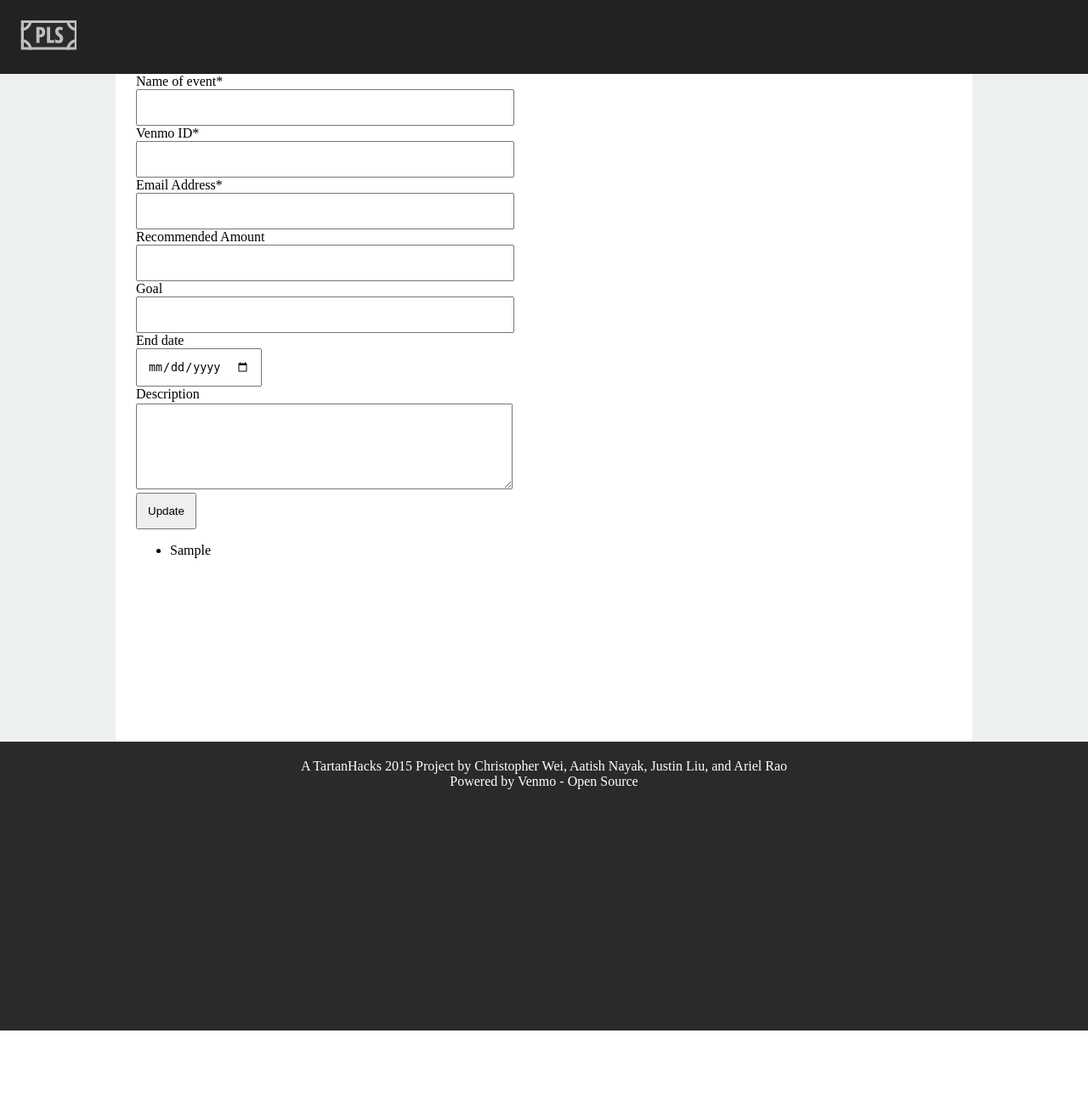
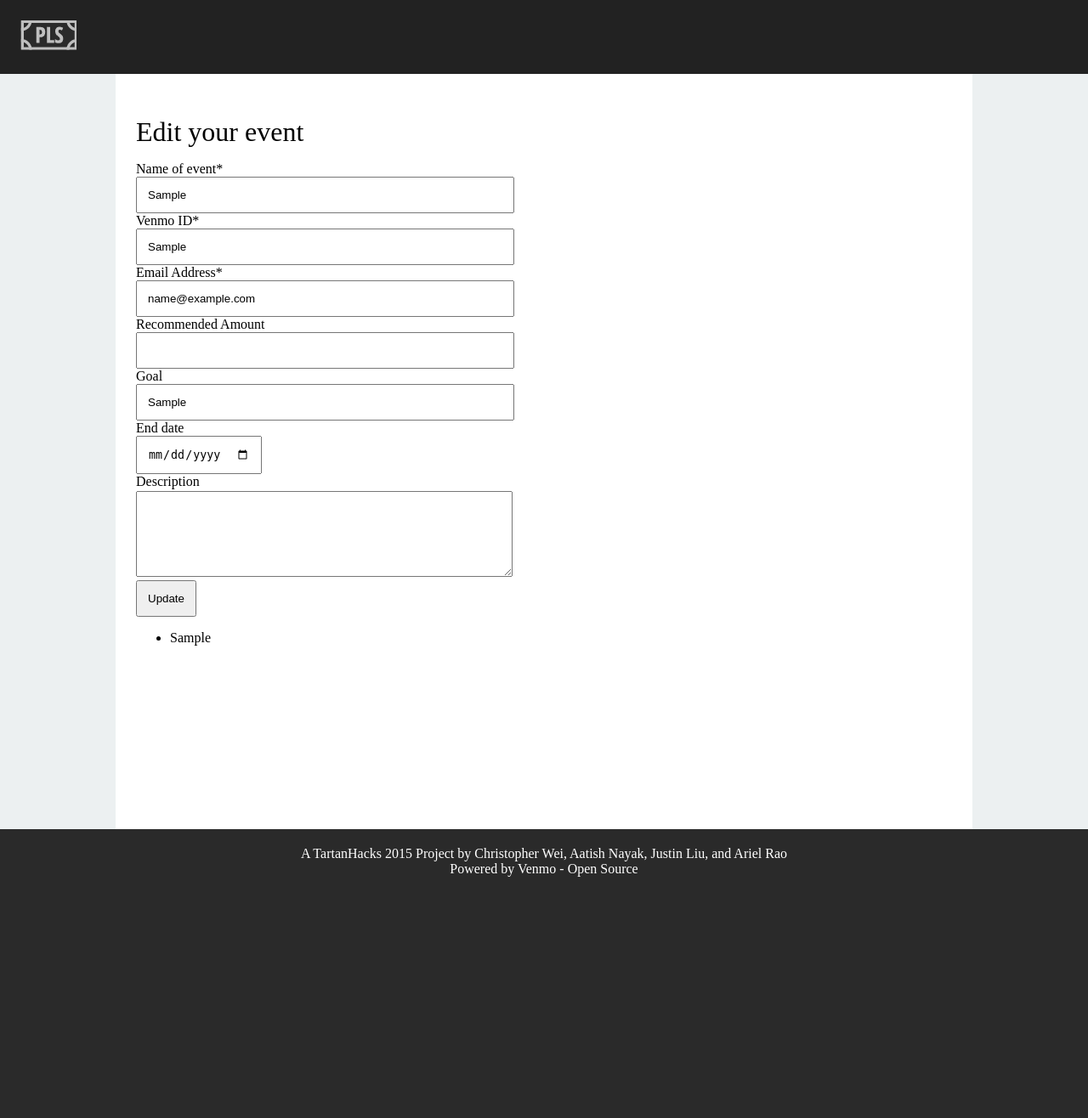
Before and after one commit to nayak16/TartanHacks-2015, a Django app: template app/templates/app/admin.html in a window 1280 px wide. Shown: the whole page at 85% size. Before the commit the page ends 1213 px from the top, so only its background shows below. Run offline with Django 3.2, Linux system fonts and the light colour scheme; the template is opened without the code that fills it: most values are stand-ins (such as "Sample title", 1, 10 or a date in 2020); some libraries are stand-ins or nearby versions.

Commit message:
Admin and event page working

```diff
--- a/DjangoWebProject/urls.py
+++ b/DjangoWebProject/urls.py
@@ -17,7 +17,9 @@ urlpatterns = patterns('',
     url(r'^index.html', 'app.views.home', name='home'),
     url(r'^new_event', 'app.views.new_event'),
     url(r'^create_event', 'app.views.create_event'),
+    url(r'^edit_event', 'app.views.edit_event'),
     url(r'^event/(?P<event_id>\w+)', 'app.views.display_event'),
+    url(r'^admin/(?P<event_id>\w+)', 'app.views.admin_event'),
     url(r'^contact$', 'app.views.contact', name='contact'),
     url(r'^about', 'app.views.about', name='about'),
     url(r'^login/$',
--- a/app/models.py
+++ b/app/models.py
@@ -14,6 +14,8 @@ class Event(models.Model):
 	total = models.DecimalField(max_digits = 6, decimal_places = 2)
 	desc = models.TextField(null=True)
 	goal = models.IntegerField()
+	date = models.DateField()
+	email = models.EmailField()
 
 	def __unicode__(self):
 		return self.hashString+" "+self.name
--- a/app/static/app/css/event.css
+++ b/app/static/app/css/event.css
@@ -26,6 +26,14 @@ a:link {
 	width:960px;
 	padding:0px 24px 0px 24px;
 }
+.title_text {
+	margin-top: 32px;
+	margin-bottom:16px;
+	font-size: 32px;
+	font-weight:300;
+
+}
+
 #event_header{
 	padding:24px 0px 24px 0px;
 }
--- a/app/templates/app/admin.html
+++ b/app/templates/app/admin.html
@@ -11,21 +11,40 @@
       <a href="/index.html"><img border="0" src="/static/app/content/grey_logo.png"></a>
     </div>
   	<div class="main">
-       <form action="/create_event" method="POST">
+      <br>
+      <div class="title_text">Edit your event</div>
+       <form action="/edit_event" method="POST">
         {% csrf_token %}
-        <div class="input_fieldname">Name of event*</div><input type="text" name="name" size="50" required><br>
+        <input type="hidden" name="hashString" value={{hashString}}>
+        <div class="input_fieldname">Name of event*</div><input type="text" name="name" size="50" value={{name}} required><br>
         <div class="error_msg" id="error_event_name"></div>
-        <div class="input_fieldname">Venmo ID*</div><input type="text" name="admin" size="50" required><br>
+        <div class="input_fieldname">Venmo ID*</div><input type="text" name="admin" size="50" value={{admin}} required><br>
         <div class="error_msg" id="error_venmo_id"></div>
-        <div class="input_fieldname">Email Address*</div><input type="email" name="email" size="50" required><br>
+        <div class="input_fieldname">Email Address*</div><input type="email" name="email" size="50" value={{email}} required><br>
         <div class="error_msg" id="error_venmo_id"></div>
         <div class="input_fieldname">Recommended Amount</div><input type="text"  name="rec_amt" size="50"><br>
         <div class="error_msg" id="error_rec_amount"></div>
-        <div class="input_fieldname">Goal</div><input type="text"  name="goal" size="50"><br>
+        <div class="input_fieldname">Goal</div>
+        {% if goal %}
+        <input type="text"  name="goal" value={{goal}} size="50">
+        {% else %}
+        <input type="text"  name="goal" size="50">
+        {% endif %}
+        <br>
         <div class="error_msg" id="error_goal"></div>
-        <div class="input_fieldname">End date</div><input type="date"  name="end_date" size="50"><br>
+        <div class="input_fieldname">End date</div>
+        {% if date %}
+        <input type="date"  name="end_date" size="50" value={{date}}><br>
+        {% else %}
+        <input type="date"  name="end_date" size="50"><br>
+        {% endif %}
         <div class="error_msg" id="error_end_date"></div>
-        <div class="input_fieldname">Description</div><textarea name="desc" cols="50" rows="5" style="margin-top:2px;"></textarea><br>
+        <div class="input_fieldname">Description</div>
+        {% if desc %}
+        <textarea name="desc" cols="50" rows="5" style="margin-top:2px;" value={{desc}}></textarea><br>
+        {% else %}
+        <textarea name="desc" cols="50" rows="5" style="margin-top:2px;"></textarea><br>
+        {% endif %}
         <div class="error_msg" id="error_desc"></div>
         <div class="submit_form"><input type="submit" value="Update"></input></div>
       </form>
```
Also changed, not shown: app/templates/app/event.html (+23 -10 lines), app/views.py (+45 -5 lines), app/migrations/0003_event_date.py (added), app/migrations/0004_event_email.py (added), db.sqlite3.
